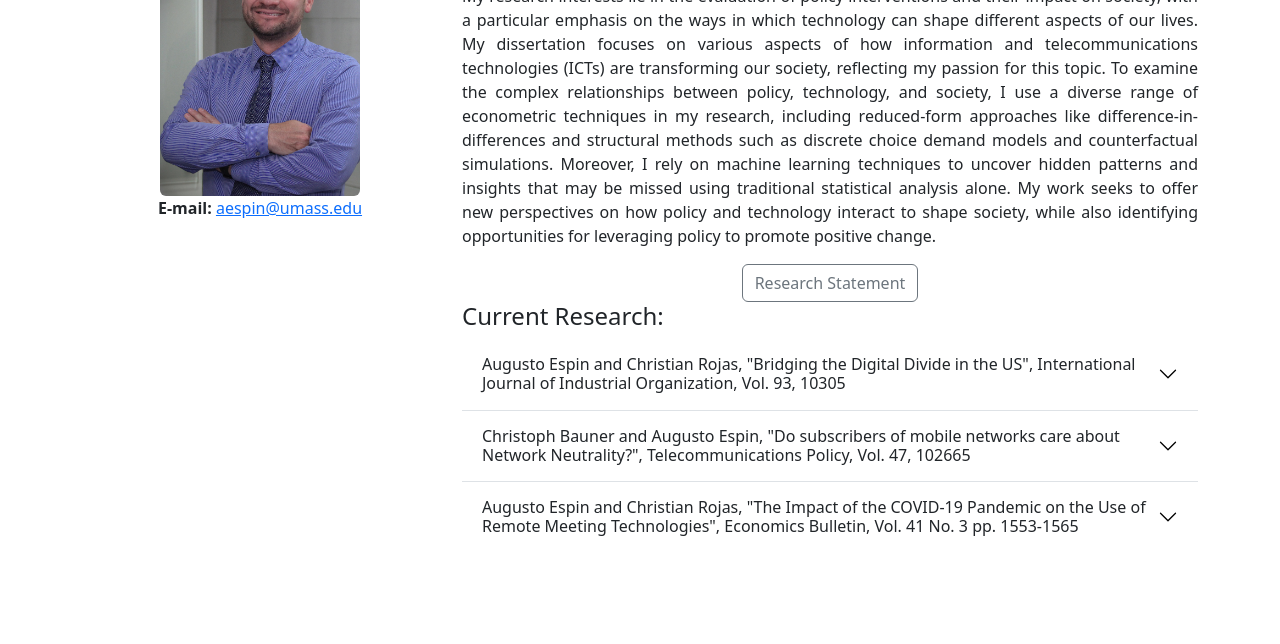
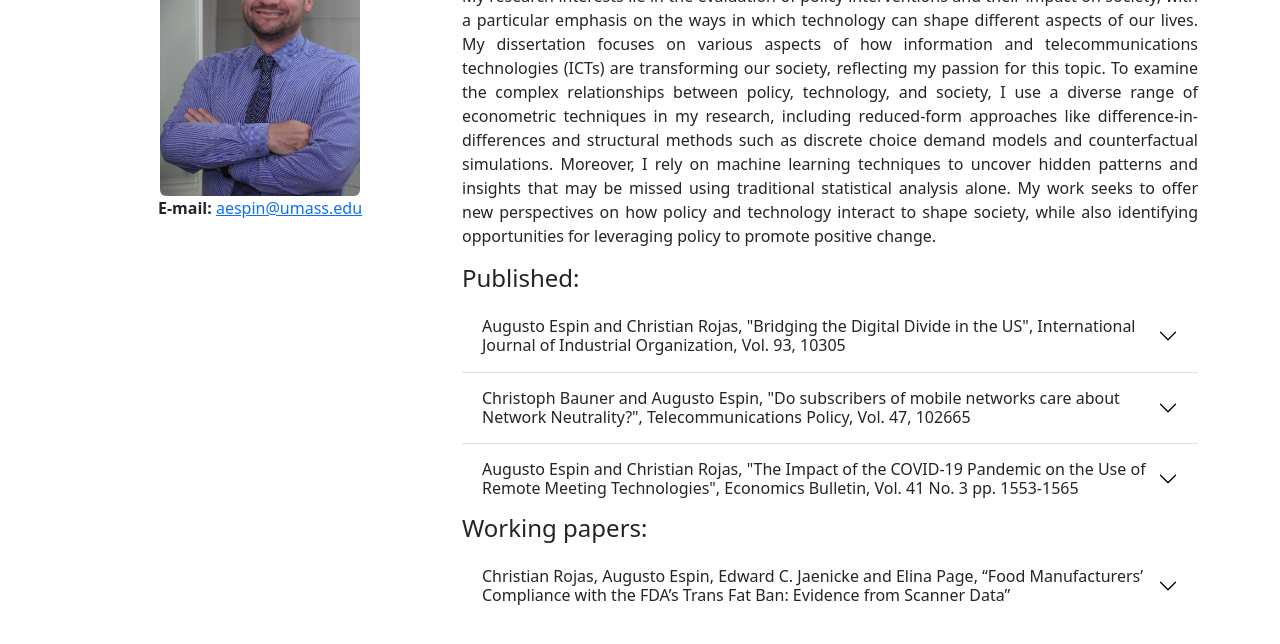
Before and after one commit to arespin1/arespin1.github.io, a plain HTML site: page research.html in a window 1280 px wide. Shown: the part 172-816 px from the top of the page. Drawn offline with nearby package versions, Linux system fonts and the light colour scheme.

Commit message:
Completely updated research

```diff
--- a/research.html
+++ b/research.html
@@ -10,6 +10,7 @@
     <title>Augusto Espin</title>
 
 </head>
+
 <body>
   <nav class="navbar navbar-expand-md bg-dark navbar-dark">
     <div class="container">
@@ -51,10 +52,11 @@
         <div class="col text-center text-lg-left">
           <h2 align="center" id="research">Research</h2>
           <p align="justify"> My research interests lie in the evaluation of policy interventions and their impact on society, with a particular emphasis on the ways in which technology can shape different aspects of our lives. My dissertation focuses on various aspects of how information and telecommunications technologies (ICTs) are transforming our society, reflecting my passion for this topic. To examine the complex relationships between policy, technology, and society, I use a diverse range of econometric techniques in my research, including reduced-form approaches like difference-in-differences and structural methods such as discrete choice demand models and counterfactual simulations. Moreover, I rely on machine learning techniques to uncover hidden patterns and insights that may be missed using traditional statistical analysis alone. My work seeks to offer new perspectives on how policy and technology interact to shape society, while also identifying opportunities for leveraging policy to promote positive change.</p>
-          <a class="btn btn-outline-secondary" href="media/Research Statement_v2.pdf" role="button">
+          <!--<a class="btn btn-outline-secondary" href="media/Research Statement_v2.pdf" role="button">
             Research Statement
           </a>
-          <h4 align="left">Current Research:</h4>
+          -->
+          <h4 align="left">Published:</h4>
           <div class="accordion accordion-flush fw-light" id="accordionFlushExample">
             <div class="accordion-item">
               <h2 class="accordion-header" id="flush-headingOne">
@@ -111,8 +113,28 @@
               </div>
             </div>
           </div>
+          <h4 align="left">Working papers:</h4>
+          <div class="accordion accordion-flush fw-light" id="accordionFlushExample">
+            <div class="accordion-item">
+              <h2 class="accordion-header" id="flush-headingOne">
+                <button class="accordion-button collapsed" type="button" data-bs-toggle="collapse" data-bs-target="#flush-collapseFour" aria-expanded="false" aria-controls="flush-collapseFour">
+                  Christian Rojas, Augusto Espin, Edward C. Jaenicke and Elina Page, “Food Manufacturers’ Compliance with the FDA’s Trans Fat Ban: Evidence from Scanner Data”
+                </b>
+                </button>
+              </h2>
+              <div id="flush-collapseFour" class="accordion-collapse collapse" aria-labelledby="flush-headingFour" data-bs-parent="#accordionFlushExample">
+                <div class="accordion-body p-4 fs-6">
+                  <p align="justify">
+                    We use barcode-level data in the US between 2012 and 2020 to document the evolution of trans fat content in manufactured food products before and after the FDA’s 2015 determination that trans fats are not safe for human consumption (effectively a “trans-fat ban”). First, we document how the number of products containing trans-fat has declined over time. Second, using detailed information on household food purchases in retail stores, we quantify the corresponding reduction in total trans-fat purchases. We find that although the number of trans fat products on the market has declined over time, products with a positive trans-fat content continued to exist until 2021. We find a larger presence of trans fat products in small-scale retailers (dollar and convenience stores) than in larger outlets (mass merchandisers and warehouse clubs). Similarly, trans fat products are relatively more prevalent in private label products and in products with a local presence. While trans-fat purchases have declined over time, lower income households purchase product baskets with significantly larger amounts of trans fat. The findings can be used to guide more effective and efficient enforcement efforts.
+                  </p>
+                  <a class="btn btn-outline-secondary" href="hhttps://papers.ssrn.com/sol3/papers.cfm?abstract_id=4674387" role="button">
+                    Download paper
+                  </a>
+                </div>
+              </div>
+            </div>
+          </div>
         </div>
-      </div>
     </div>
   </section>
 
```
